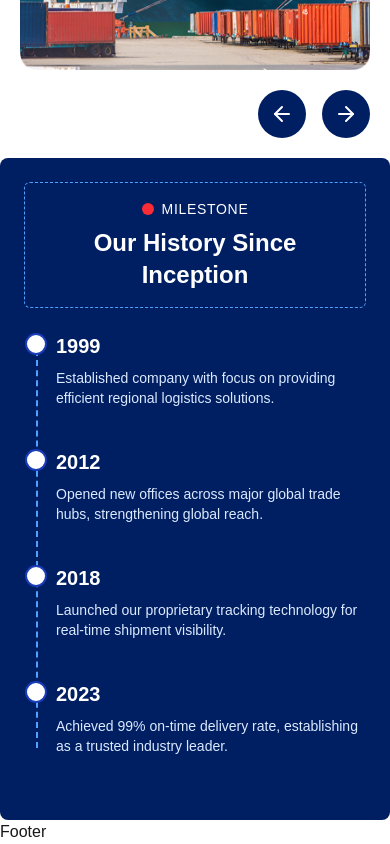
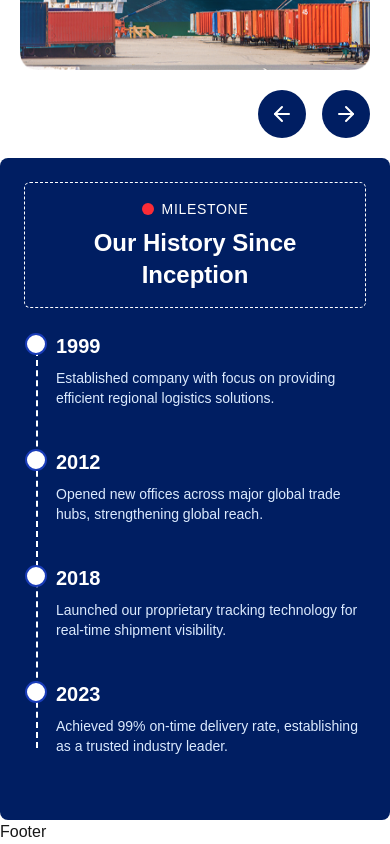
Before and after one commit to sergiojaa/Mkoia_logistic_company, a Next.js app: page /about in a window 390 px wide. Shown: the part 3063-3907 px from the top of the page. Built offline with nearby package versions, Linux system fonts and the light colour scheme.

Commit message:
Update History.tsx

```diff
--- a/app/components/about/History.tsx
+++ b/app/components/about/History.tsx
@@ -23,7 +23,7 @@
     return (
         <div className="bg-[#001E62] text-white p-6 rounded-lg max-w-full mx-auto">
             <div
-                className="border border-dashed border-blue-400 p-4 mb-6 rounded-md text-center lg:border-0 lg:p-0"
+                className="border border-dashed  p-4 mb-6 rounded-md text-center lg:border-0 lg:p-0"
             >
                 <div className="flex items-center justify-center gap-2 mb-2">
                     <div className="h-3 w-3 bg-red-500 rounded-full"></div>
@@ -34,7 +34,7 @@
 
             <div className="relative pl-8 lg:hidden">
                 <div
-                    className="absolute left-3 top-2 bottom-2 w-0.5 border-l-2 border-dashed border-blue-400"
+                    className="absolute left-3 top-2 bottom-2 w-0.5 border-l-2 border-dashed "
                 ></div>
 
                 {milestones.map((milestone, index) => (
```
